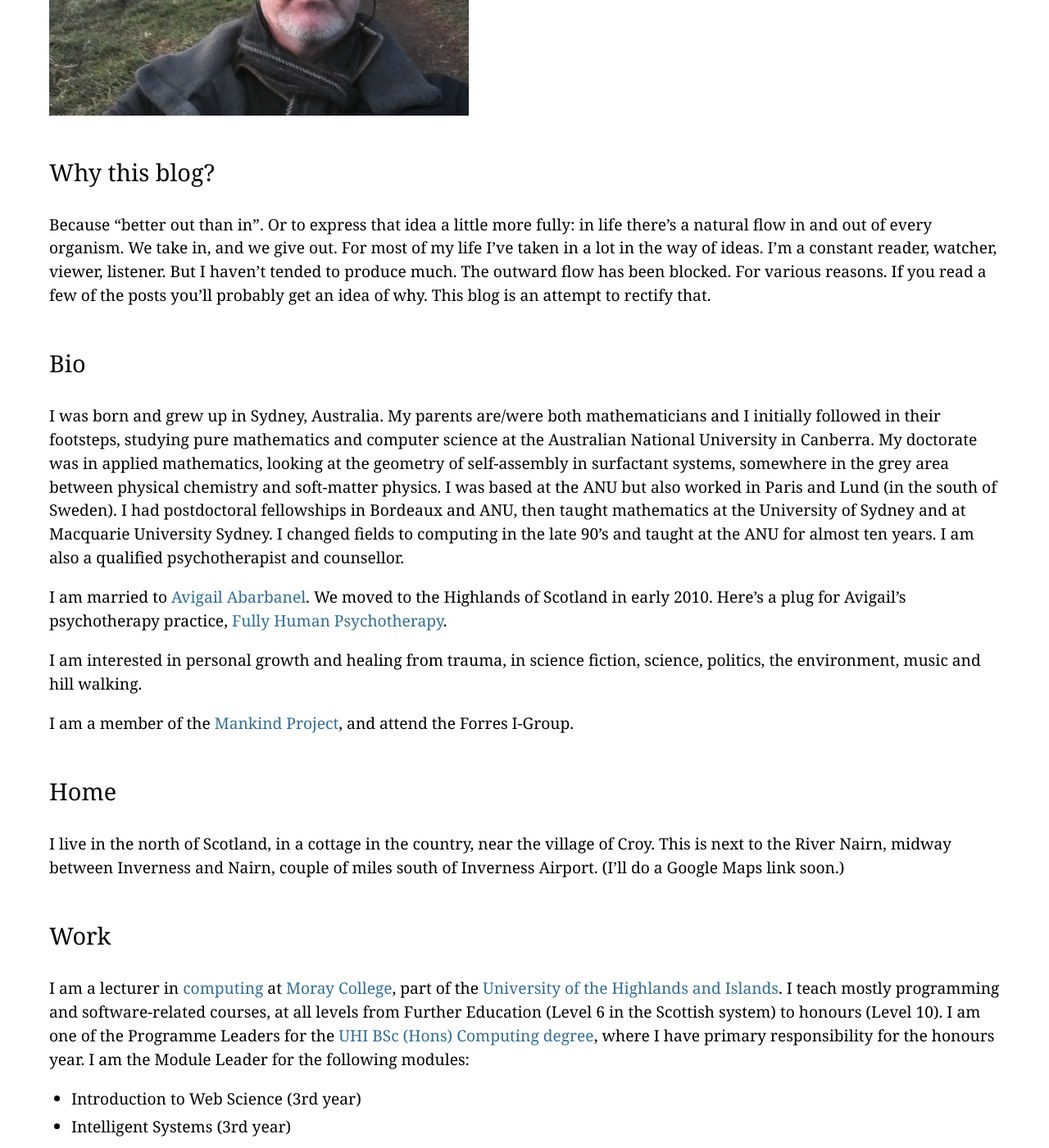
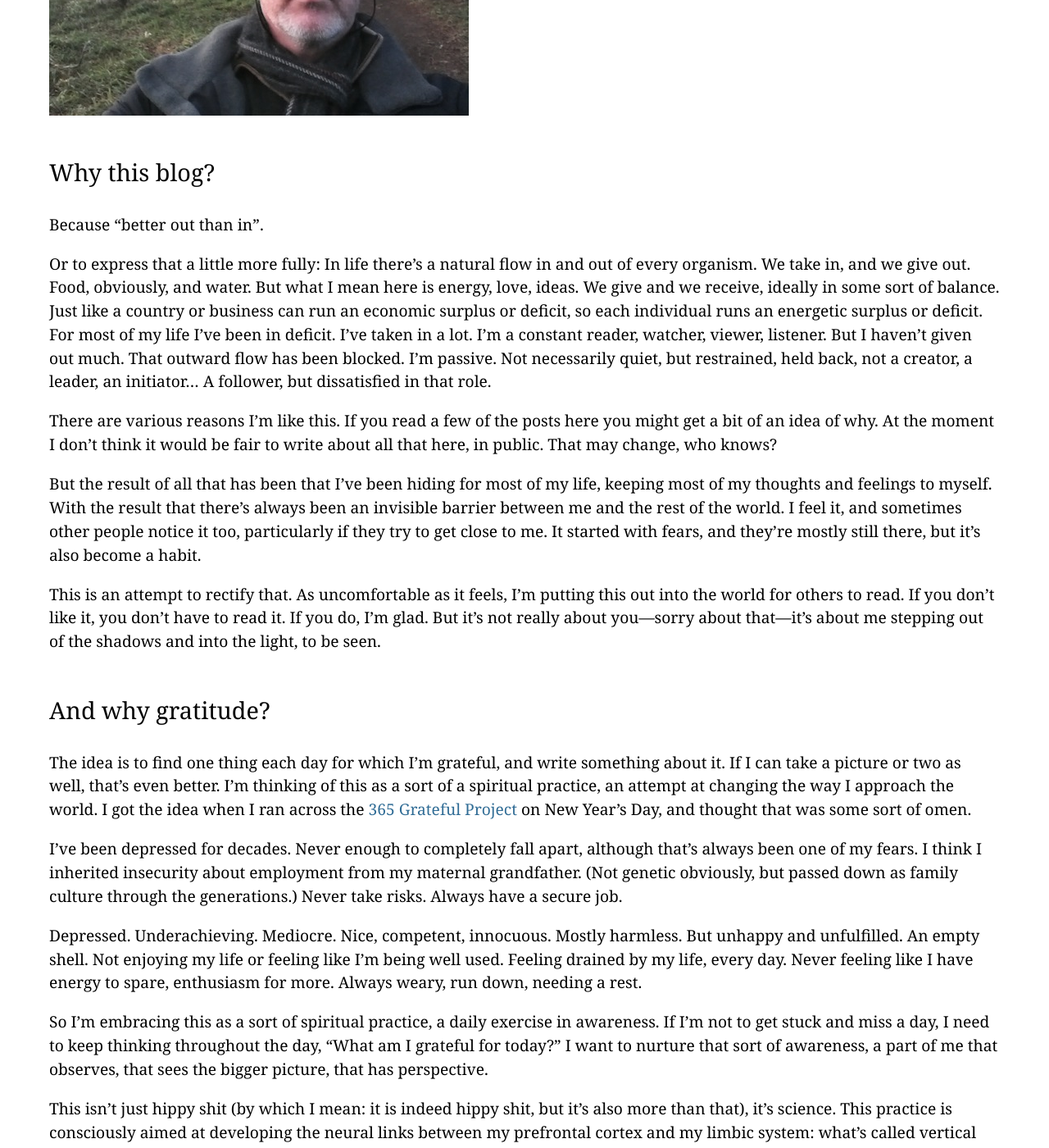
Before and after one commit to ian-barnes/ian-barnes.github.io, a Jekyll site: the page built from about/index.md, in a window 1280 px wide and 1400 px high, scrolled down 612 px. Shown: the whole window at 82% size. Built offline with Jekyll 4.4.1, drawn with Linux system fonts in a browser that asks for light colours; some web fonts are replaced; Markdown is read by kramdown in place of the engine named in the settings; some of the changed text lies outside the part shown.

Commit message:
Corrections and updates

```diff
--- a/about/index.md
+++ b/about/index.md
@@ -11,29 +11,91 @@ My name is Ian Barnes.
 Why this blog?
 --------------
 
-Because "better out than in". Or to express that idea a little more fully: in
-life there's a natural flow in and out of every organism. We take in, and we
-give out. For most of my life I've taken in a lot in the way of ideas. I'm a
-constant reader, watcher, viewer, listener. But I haven't tended to produce
-much. The outward flow has been blocked. For various reasons. If you read a few
-of the posts you'll probably get an idea of why. This blog is an attempt to
-rectify that.
+Because "better out than in".
+
+Or to express that a little more fully: In life there's a natural flow in and
+out of every organism. We take in, and we give out. Food, obviously, and water.
+But what I mean here is energy, love, ideas. We give and we receive, ideally in
+some sort of balance. Just like a country or business can run an economic
+surplus or deficit, so each individual runs an energetic surplus or deficit. For
+most of my life I've been in deficit. I've taken in a lot. I'm a constant
+reader, watcher, viewer, listener. But I haven't given out much. That outward
+flow has been blocked. I'm passive. Not necessarily quiet, but restrained, held
+back, not a creator, a leader, an initiator... A follower, but dissatisfied in
+that role.
+
+There are various reasons I'm like this. If you read a few of the posts here you
+might get a bit of an idea of why. At the moment I don't think it would be fair
+to write about all that here, in public. That may change, who knows?
+
+But the result of all that has been that I've been hiding for most of my life,
+keeping most of my thoughts and feelings to myself. With the result that there's
+always been an invisible barrier between me and the rest of the world. I feel
+it, and sometimes other people notice it too, particularly if they try to get
+close to me. It started with fears, and they're mostly still there, but it's
+also become a habit.
+
+This is an attempt to rectify that. As uncomfortable as it feels, I'm putting
+this out into the world for others to read. If you don't like it, you don't have
+to read it. If you do, I'm glad. But it's not really about you---sorry about
+that---it's about me stepping out of the shadows and into the light, to be seen.
+
+
+And why gratitude?
+------------------
+
+The idea is to find one thing each day for which I'm grateful, and write
+something about it. If I can take a picture or two as well, that's even better.
+I'm thinking of this as a sort of a spiritual practice, an attempt at changing
+the way I approach the world. I got the idea when I ran across the [365 Grateful
+Project](http://www.365grateful.com/) on New Year's Day, and thought that was
+some sort of omen.
+
+I've been depressed for decades. Never enough to completely fall apart, although
+that's always been one of my fears. I think I inherited insecurity about
+employment from my maternal grandfather. (Not genetic obviously, but passed down
+as family culture through the generations.) Never take risks. Always have a
+secure job.
+
+Depressed. Underachieving. Mediocre. Nice, competent, innocuous. Mostly
+harmless. But unhappy and unfulfilled. An empty shell. Not enjoying my life or
+feeling like I'm being well used. Feeling drained by my life, every day. Never
+feeling like I have energy to spare, enthusiasm for more. Always weary, run
+down, needing a rest.
+
+So I'm embracing this as a sort of spiritual practice, a daily exercise in
+awareness. If I'm not to get stuck and miss a day, I need to keep thinking
+throughout the day, "What am I grateful for today?" I want to nurture that sort
+of awareness, a part of me that observes, that sees the bigger picture, that has
+perspective.
+
+This isn't just hippy shit (by which I mean: it is indeed hippy shit, but it's
+also more than that), it's science. This practice is consciously aimed at
+developing the neural links between my prefrontal cortex and my limbic system:
+what's called vertical integration of the brain. I'm trying to reach out to and
+care for and nurture the frightened, angry, traumatised younger parts of myself.
 
 
 Bio
 ---
 
-I was born and grew up in Sydney, Australia. My parents are/were both
-mathematicians and I initially followed in their footsteps, studying pure
-mathematics and computer science at the Australian National University in
-Canberra. My doctorate was in applied mathematics, looking at the geometry of
-self-assembly in surfactant systems, somewhere in the grey area between physical
-chemistry and soft-matter physics. I was based at the ANU but also worked in
-Paris and Lund (in the south of Sweden). I had postdoctoral fellowships in
-Bordeaux and ANU, then taught mathematics at the University of Sydney and at
-Macquarie University Sydney. I changed fields to computing in the late 90's and
-taught at the ANU for almost ten years. I am also a qualified psychotherapist
-and counsellor.
+I was born and grew up in Sydney, Australia. My parents were both mathematicians
+and I followed in their footsteps, studying pure mathematics and computer
+science at the Australian National University in Canberra. My doctorate was in
+applied mathematics, looking at the geometry of self-assembly in surfactant
+systems, somewhere in the grey area between physical chemistry and soft-matter
+physics. I was based at the ANU but also worked in Paris and Lund (in the south
+of Sweden). I had postdoctoral fellowships in Bordeaux and ANU, and taught
+mathematics at the University of Sydney and at Macquarie University, Sydney. In
+the late 90's I changed fields to computing and taught at the ANU for almost ten
+years.
+
+As well as being a mathematician, scientist and computer scientist, I am also a
+qualified psychotherapist and counsellor, having trained at the Jansen Newman
+Institute in Sydney in 2006 and 2007.
+
+I have a somewhat turbulent personal history that I don't want to go into, out
+of respect for others and their privacy.
 
 I am married to [Avigail Abarbanel] [Avigail]. We moved to the Highlands of
 Scotland in early 2010. Here's a plug for Avigail's psychotherapy practice,
@@ -54,29 +116,20 @@ Home
 ----
 
 I live in the north of Scotland, in a cottage in the country, near the village
-of Croy. This is next to the River Nairn, midway between Inverness and Nairn,
-couple of miles south of Inverness Airport. (I'll do a Google Maps link soon.)
+of Croy, next to the River Nairn. That's midway between Inverness and Nairn,
+couple of miles south of Inverness Airport.
 
 
 Work
 ----
 
-I am a lecturer in [computing] [] at [Moray College] [MC], part of the
-[University of the Highlands and Islands] [UHI]. I teach mostly programming and
+I am a lecturer in [computing][] at [Moray College][MC], part of the [University
+of the Highlands and Islands][UHI]. I teach mostly programming and
 software-related courses, at all levels from Further Education (Level 6 in the
-Scottish system) to honours (Level 10). I am one of the
-Programme Leaders for the [UHI BSc (Hons) Computing degree] [degree], where I
-have primary responsibility for the honours year. I am the Module Leader for the
-following modules:
-
-- Introduction to Web Science (3rd year)
-- Intelligent Systems (3rd year)
-- Theoretical Computer Science (4th year)
-- Advanced Topics in Computing (4th year)
-- Dissertation (Computing) (4th year)
-
-I am involved in research in computing education, digital health and electronic
-publishing/document management/digital preservation.
+Scottish system) to honours (Level 10). I am one of the Programme Leaders for
+the [UHI BSc (Hons) Computing degree][degree], with primary responsibility for
+the honours year. I am involved in research in computing education, digital
+health and electronic publishing/document management/digital preservation.
 
 [computing]: http://www.uhi.ac.uk/en/studying-at-uhi/computing
 [MC]: http://www.moray.uhi.ac.uk/
@@ -98,7 +151,10 @@ Social networks
 Colophon
 --------
 
-This site is hosted on [GitHub Pages] [GP]. It is written using [Markdown] [MD] and processed by [Jekyll] [J]. The layout and formatting is based on a design by [rsms] [] (Rasmus Andersson), modified and adapted by me. The font is [IM Fell English] [IMFE], from [Google Fonts] [GF].
+This site is hosted for free on [GitHub Pages][GP]. It is written using
+[Markdown][MD] processed by [Jekyll][J]. The layout and formatting is loosely
+based on a design by [Rasmus Andersson][rsms], modified and adapted by me. The
+font is [IM Fell English][IMFE], from [Google Fonts][GF].
 
 [GP]: http://pages.github.com/
 [MD]: http://daringfireball.net/projects/markdown/
```
Also changed, not shown: _posts/2014-02-01-Rugby.md (+12 -3 lines), _posts/2014-02-03-Union.md (+33 -3 lines).
